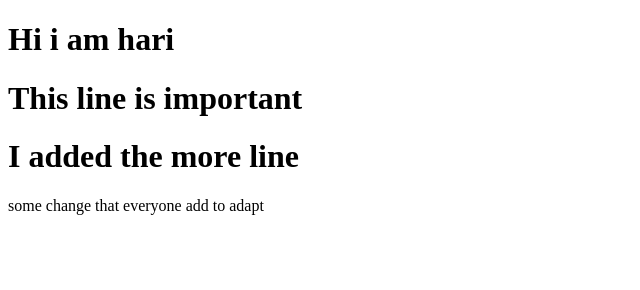
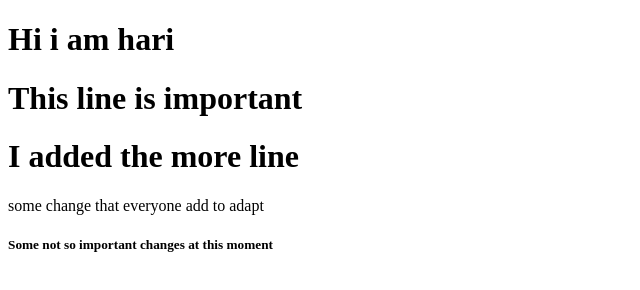
Before and after one commit to Hariprasath-2218/Sample-Repo2, a plain HTML site: page index.html in a window 1280 px wide. Shown: the whole page, without its empty margins (0-640 px from the left). Drawn offline with Linux system fonts and the light colour scheme.

Commit message:
feat : added all the files in including the both

```diff
--- a/index.html
+++ b/index.html
@@ -10,5 +10,6 @@
     <h1>This line is important</h1>
     <h1>I added the more line</h1>
     some change that everyone add to adapt
+    <h5>Some not so important changes at this moment</h5>
 </body>
 </html>
```
